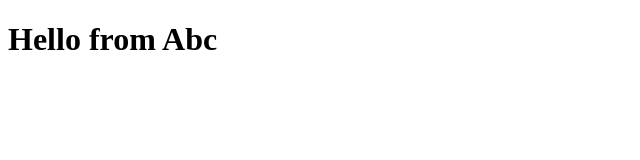
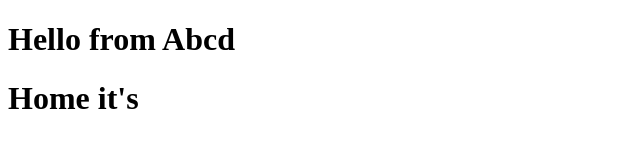
Before and after one commit to anuragK-24/ScratchReact, a React app: page / in a window 1280 px wide. Shown: the whole page, without its empty margins (0-640 px from the left). Built offline with nearby package versions, Linux system fonts and the light colour scheme.

```diff
--- a/index.html
+++ b/index.html
@@ -8,8 +8,9 @@
   </head>
   <body>
     <!-- ✅ React root div must be present -->
-    <div id="root"></div>
-
+    <div id="root">
+      <h1>Not Rendered</h1>
+    </div>
 
     <script type="module" src="./App.js"></script>
   </body>
--- a/package.json
+++ b/package.json
@@ -3,6 +3,8 @@
   "version": "1.0.0",
   "description": "This is all about how react works from step by step",
   "scripts": {
+    "start": "npx parcel index.html",
+    "build": "npx parcel build index.html",
     "test": "echo \"Error: no test specified\" && exit 1"
   },
   "author": "Anurag Kumar",
--- a/src/Abc/Abc.jsx
+++ b/src/Abc/Abc.jsx
@@ -1,9 +1,11 @@
 import React from 'react'
+import Home from '../Home/Home'
 
 export default function Abc() {
   return (
     <div>
-      <h1>Hello from Abc</h1>
+      <h1>Hello from Abcd</h1>
+      <Home/>
     </div>
   )
 }
```
Also changed, not shown: App.js (line endings or trailing spaces), index.css (line endings or trailing spaces), src/Home/Home.jsx (line endings or trailing spaces), 1 other file.
